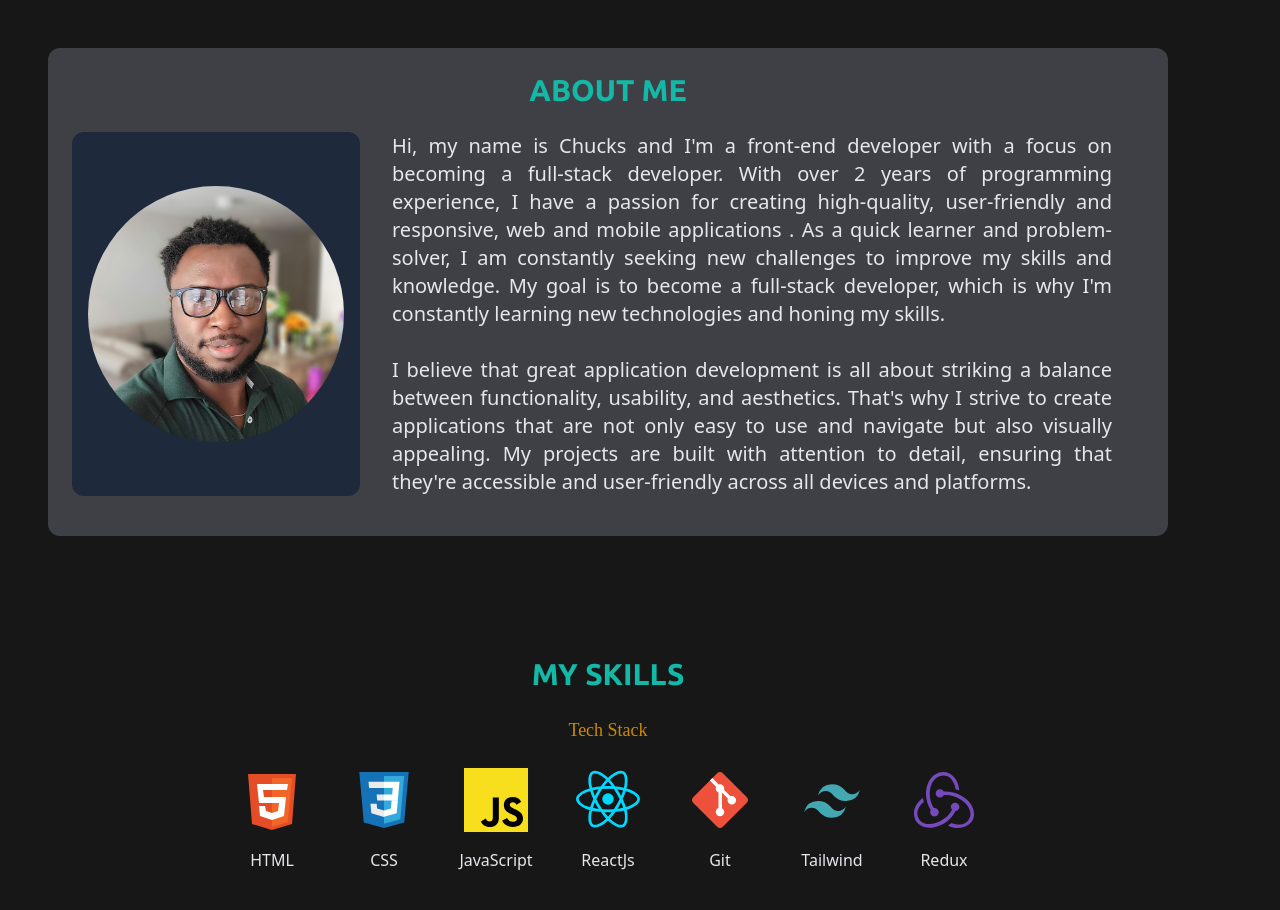
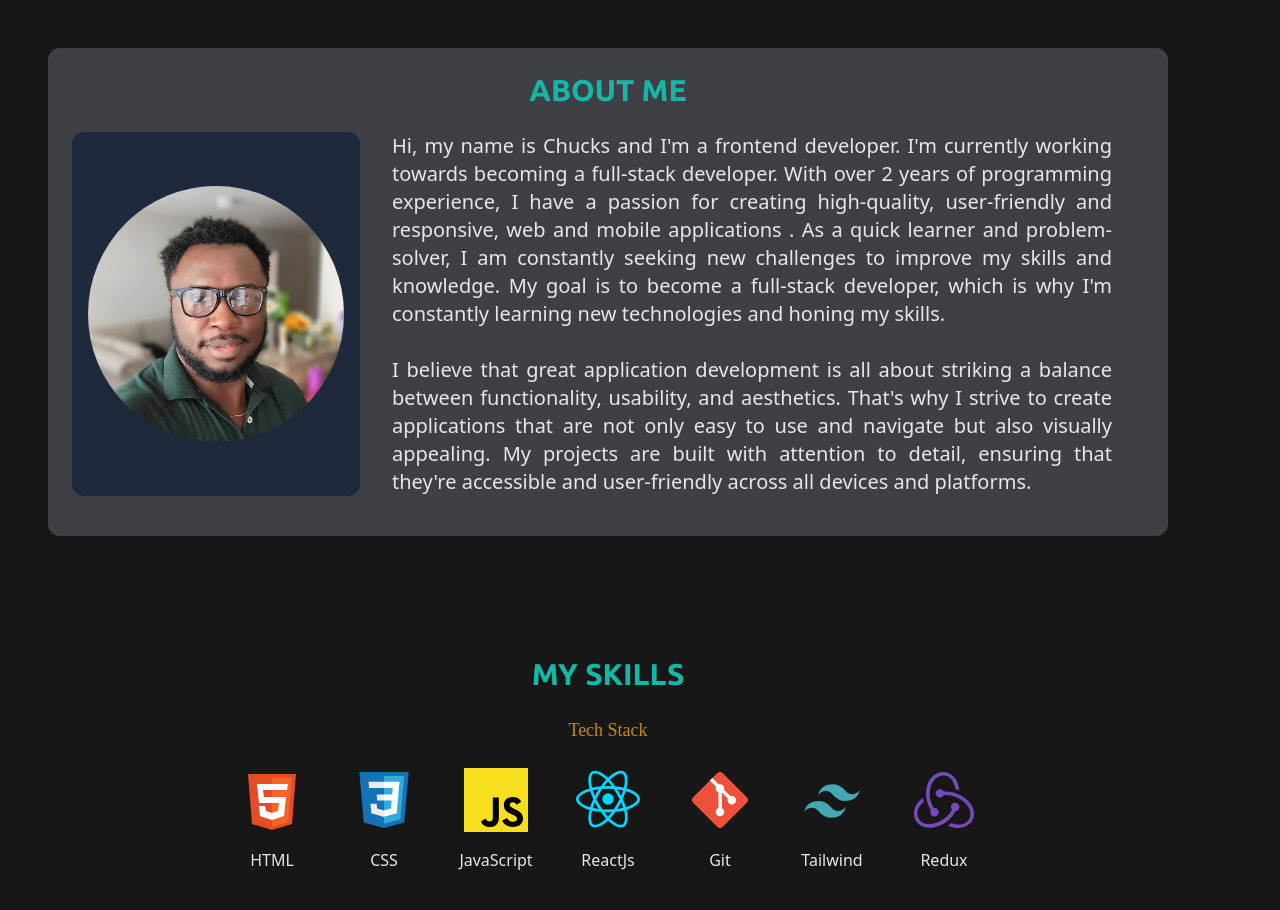
Before and after one commit to Chucksn-dev/dev-portfolio, a React (Vite) app: page / in a window 1280 px wide. Shown: the part 800-1710 px from the top of the page. Built offline with nearby package versions, Linux system fonts and the light colour scheme; a web font is replaced by a local one.

Commit message:
about me text modified

```diff
--- a/src/pages/home.jsx
+++ b/src/pages/home.jsx
@@ -154,15 +154,15 @@ function Home() {
               </div>
               <div className="about-text px-4 lg:px-8 mb-4 sm:text-xl font-medium">
                 <span className="block">
-                  Hi, my name is Chucks and I'm a front-end developer with a
-                  focus on becoming a full-stack developer. With over 2 years of
-                  programming experience, I have a passion for creating
-                  high-quality, user-friendly and responsive, web and mobile
-                  applications . As a quick learner and problem-solver, I am
-                  constantly seeking new challenges to improve my skills and
-                  knowledge. My goal is to become a full-stack developer, which
-                  is why I'm constantly learning new technologies and honing my
-                  skills.
+                  Hi, my name is Chucks and I'm a frontend developer. I'm
+                  currently working towards becoming a full-stack developer.
+                  With over 2 years of programming experience, I have a passion
+                  for creating high-quality, user-friendly and responsive, web
+                  and mobile applications . As a quick learner and
+                  problem-solver, I am constantly seeking new challenges to
+                  improve my skills and knowledge. My goal is to become a
+                  full-stack developer, which is why I'm constantly learning new
+                  technologies and honing my skills.
                 </span>
                 <br />
                 <span>
```
